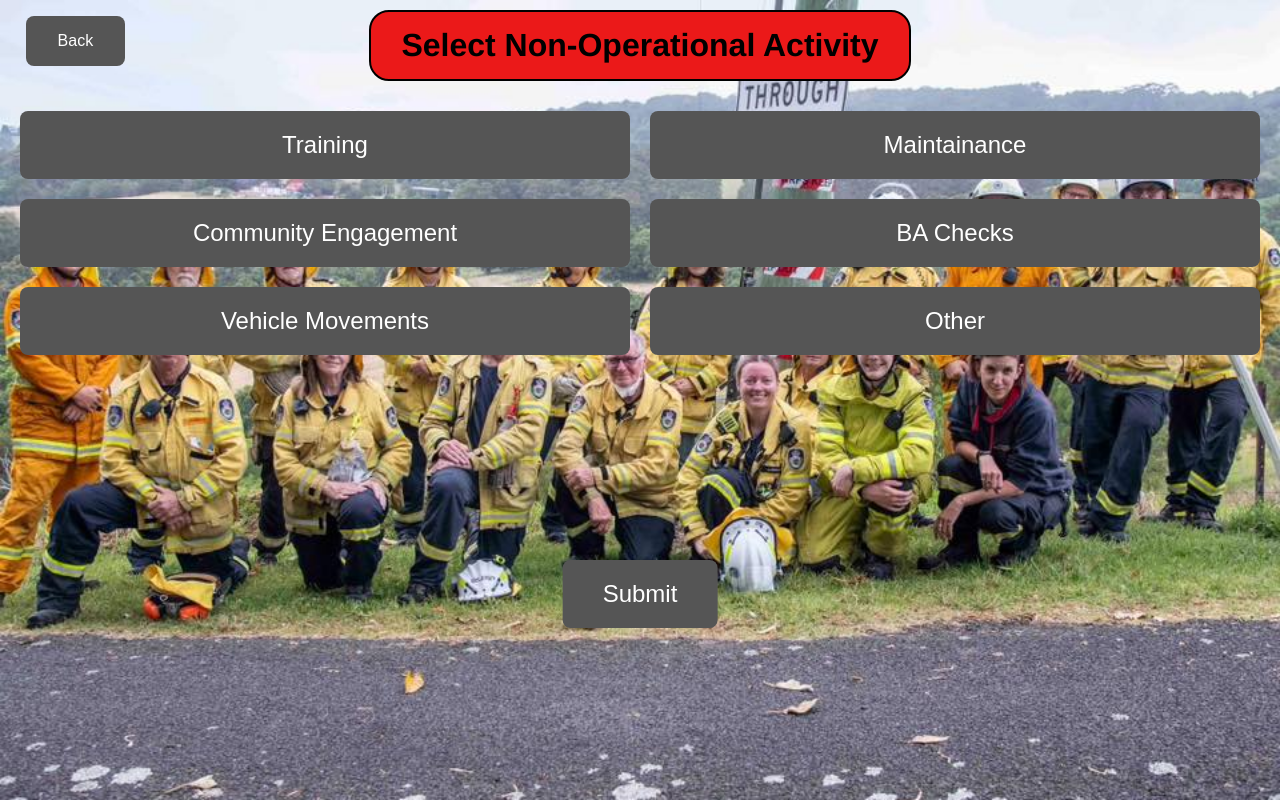
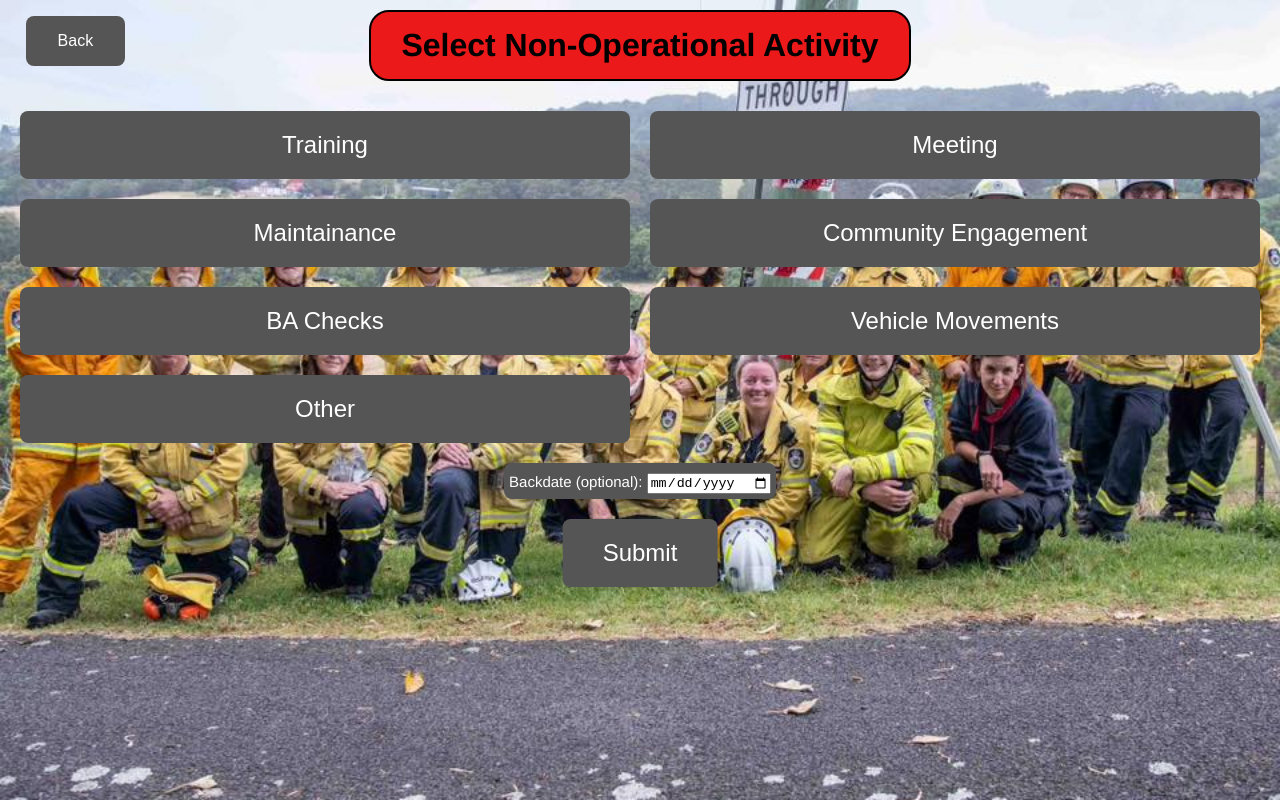
Before and after one commit to jordancj/JRFBLogin, a plain HTML site: page src/NonOperational.html in a window 1280 px wide. Drawn offline with Linux system fonts and the light colour scheme; sample sign-in values are in the browser's storage.

Commit message:
added backdate feature added meeting and pile burn to activities

```diff
--- a/src/NonOperational.html
+++ b/src/NonOperational.html
@@ -10,24 +10,39 @@
          if (!token){
              window.location.href = 'index.html'
          }
-
       }
       checkAuthToken();
  </script>
 </head>
 <body class="page3">
-    <h1 id="noOpActTitle"> Select Non-Operational Activity</h1>
-    <!--Operational selection buttons-->
-      <div class = "nonOperationalButtons">
-        <button id="Training" class="selectable-button" data-value = "Training" >Training </button>
-        <button id="Maintainance" class="selectable-button" data-value = "Maintainance" >Maintainance </button>
-        <button id="Community-Engagement" class="selectable-button" data-value = "Community-Engagement" >Community Engagement </button>
-        <button id="BA-Checks" class="selectable-button" data-value = "BA-Checks" >BA Checks </button>
-        <button id="Vehicle-Movements" class="selectable-button" data-value = "Vehicle-Movements" >Vehicle Movements </button>
-        <button id="Other" class="selectable-button" data-value = "Other" >Other </button>
-        <button id="back-button" class="selectable-button" type="button" onclick = "goBack()">Back</button>
+    <h1 id="noOpActTitle">Select Non-Operational Activity</h1>
+
+    <!-- Container for Activity Buttons and Date Input -->
+    <div class="activity-container">
+      <!-- Non-Operational Selection Buttons -->
+      <div class="nonOperationalButtons">
+        <button id="Training" class="selectable-button" data-value="Training">Training</button>
+        <button id="Meeting" class="selectable-button" data-value="Meeting">Meeting</button>
+        <button id="Maintainance" class="selectable-button" data-value="Maintainance">Maintainance</button>
+        <button id="Community-Engagement" class="selectable-button" data-value="Community-Engagement">Community Engagement</button>
+        <button id="BA-Checks" class="selectable-button" data-value="BA-Checks">BA Checks</button>
+        <button id="Vehicle-Movements" class="selectable-button" data-value="Vehicle-Movements">Vehicle Movements</button>
+        <button id="Other" class="selectable-button" data-value="Other">Other</button>
+        <button id="back-button" class="selectable-button" type="button" onclick="goBack()">Back</button>
       </div>
-      <button id="Submit" type="submit"> Submit </button>
-<script src="index.js"></script>
+
+      <!-- Backdate Input Form -->
+      <form id="date">
+        <div id="dateContainer">
+          <label for="inputDate" class="backdate">Backdate (optional):</label>
+          <input autocomplete="off" type="date" name="inputDate" id="inputDate" placeholder="Optional: Enter date dd/mm/yyyy">
+        </div>
+      </form>
+    </div>
+
+    <!-- Submit Button -->
+    <button id="Submit" type="submit">Submit</button>
+
+    <script src="index.js"></script>
 </body>
 </html>
--- a/src/assets/styles/style.css
+++ b/src/assets/styles/style.css
@@ -33,6 +33,28 @@ form#login {
 #username-container{
   position: relative; /* Positioning container for absolute positioning of name-list */
   margin: 10px 0 0 0; /* Adjust as needed */
+  width: 100%; /* Make it as wide as the form */
+
+}
+
+form#date {
+  display: block;
+  background-color: #555;
+  border: none;
+  border-radius: 8px;
+  padding: 5px;
+  width: fit-content;
+  height: auto;
+  font-size: 15px;
+  margin: 0 auto 20px auto; /* Center horizontally */
+}
+
+label.backdate{
+  color: white;
+}
+#dateContainer{
+  position: relative; /* Positioning container for absolute positioning of name-list */
+  padding-top: 5px;
   width: 100%; /* Make it as wide as the form */
 
 }
@@ -114,7 +136,7 @@ h3.subtitle {
 }
 
 #Submit {
-  position: fixed;
+  display: block;
   background-color: #555;
   padding: 20px 40px;
   font-size: 24px;
@@ -125,7 +147,8 @@ h3.subtitle {
   justify-content: center;
   left: 50%;
   transform: translateX(-50%);
-  top: 70%;
+  position: relative;
+  top: 0; /* Adjust if needed */
 }
 
 .activity button,
@@ -145,6 +168,11 @@ h3.subtitle {
   background-color: #333 !important;
   transform: scale(1.05);
 }
+.activity-container {
+  text-align: center;
+  margin-bottom: 20px;
+}
+
 
 /* Mobile Styles */
 @media (max-width: 600px) {
--- a/src/autocomplete.js
+++ b/src/autocomplete.js
@@ -1,6 +1,6 @@
 async function fetchNames(query) {
     try {
-        const response = await fetch(`https://jrfblogin-a8dhhtczbwabe8at.australiaeast-01.azurewebsites.net/api/names`, {
+        const response = await fetch(`jrfblogin-a8dhhtczbwabe8at.australiaeast-01.azurewebsites.net/api/names`, {
             method: 'POST',
             headers: {
                 'Content-Type': 'application/json'
--- a/src/index.js
+++ b/src/index.js
@@ -21,7 +21,7 @@ if(loginForm){
 
         try{
             //post to API
-            const response = await fetch('https://jrfblogin-a8dhhtczbwabe8at.australiaeast-01.azurewebsites.net/login', {
+            const response = await fetch('jrfblogin-a8dhhtczbwabe8at.australiaeast-01.azurewebsites.net/login', {
                 method: 'POST',
                 headers:{
                     'Content-Type': 'application/json',
@@ -86,8 +86,15 @@ document.addEventListener('DOMContentLoaded', function() {
                 alert("Please select an option before submitting");
                 return;
             }
-
-            const currentTimeStamp = new Date();  // Get the current timestamp as a Date object
+            const backdate = document.getElementById('inputDate').value;
+            let currentTimeStamp;
+            if (backdate){
+                currentTimeStamp = new Date(backdate)
+                currentTimeStamp.setHours(0, 0, 0, 0)
+            } else {
+                currentTimeStamp = new Date();
+            }
+            console.log(currentTimeStamp)
             let username = sessionStorage.getItem('username');
             username = username.replace(/\./g, ' ');  // Replace dots with spaces
             const activitySelection = sessionStorage.getItem('activitySelection');
@@ -101,7 +108,7 @@ document.addEventListener('DOMContentLoaded', function() {
             };
 
             try {
-                const response = await fetch('https://jrfblogin-a8dhhtczbwabe8at.australiaeast-01.azurewebsites.net/submit', {
+                const response = await fetch('jrfblogin-a8dhhtczbwabe8at.australiaeast-01.azurewebsites.net/submit', {
                     method: 'POST',
                     headers: {
                         'Content-Type': 'application/json',
@@ -124,6 +131,7 @@ document.addEventListener('DOMContentLoaded', function() {
     }
 });
 
+
 function goBack(){
     window.history.back();
 }
```
Also changed, not shown: src/Operational.html (+8 -1 lines).
